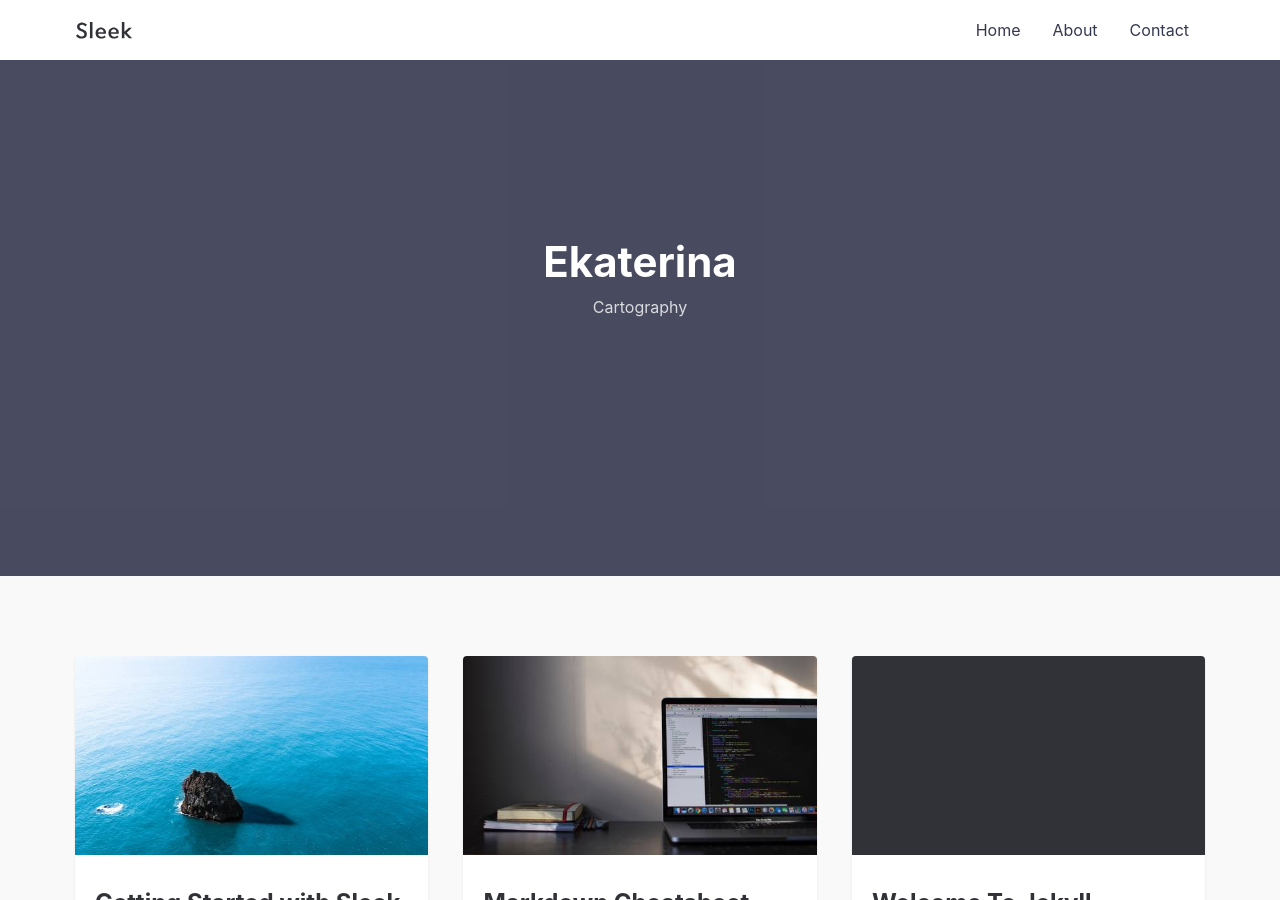
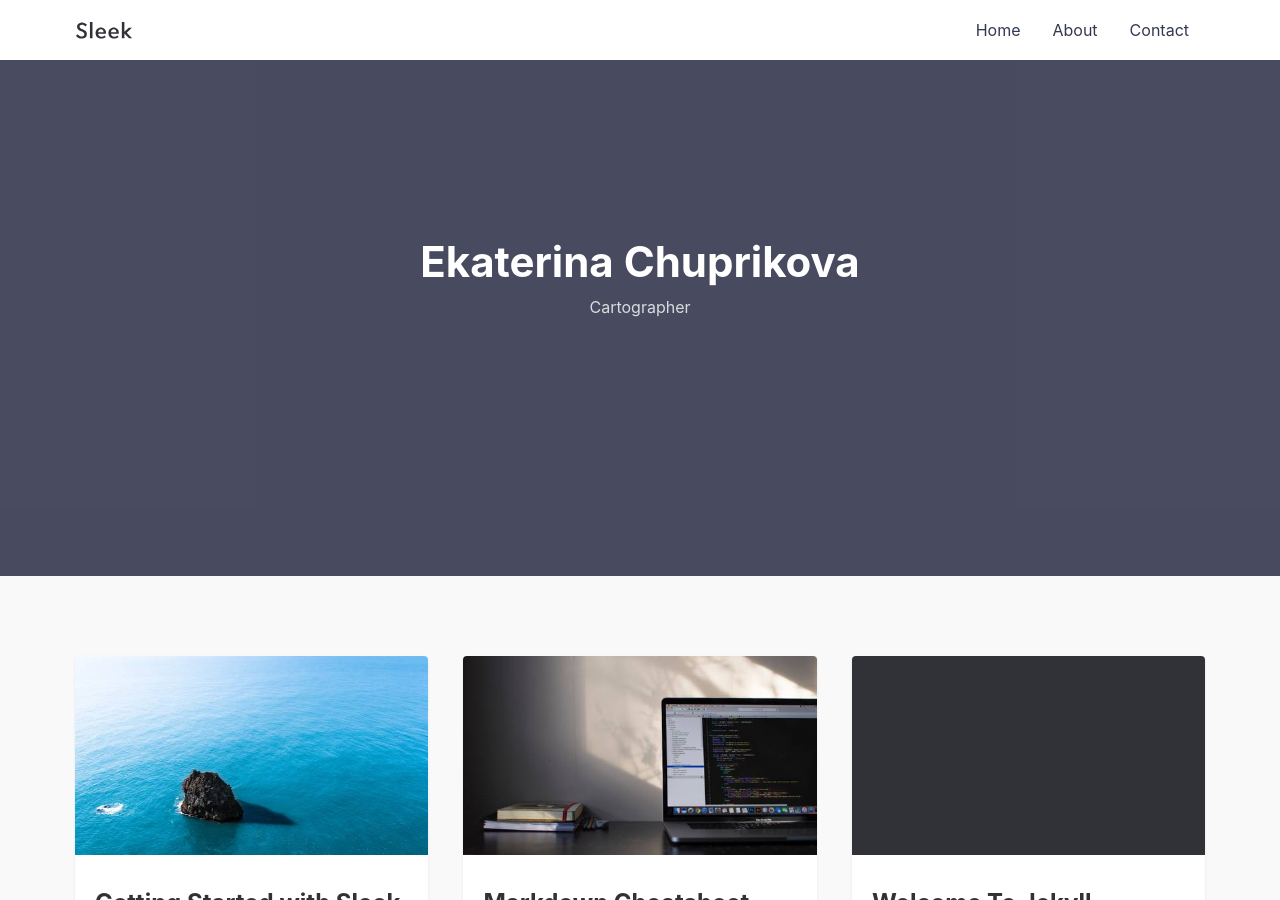
Before and after one commit to echuprikova/echuprikova.github.io, a Jekyll site: the page built from index.md, in a window 1280 px wide and 900 px high. Built offline with Jekyll 4.4.1, drawn with Linux system fonts in a browser that asks for light colours.

Commit message:
update with pic
update with pic and name

```diff
--- a/_config.yml
+++ b/_config.yml
@@ -11,17 +11,17 @@ twitter_username:  # replace with your_twitter_username or comment to remove lin
 github_username:   # replace with your_github_username or comment to remove link from footer
 instagram_username:  # replace with your_instagram_username or comment to remove link from footer
 social:
-  name: Your Name
+  name: Ekaterina Chuprikova
   links:
-    - https://twitter.com/BenBalter
-    - https://www.facebook.com/ben.balter
-    - https://www.linkedin.com/in/BenBalter
-    - https://plus.google.com/+BenBalter
-    - https://github.com/benbalter
-    - https://keybase.io/benbalter
+    # - https://twitter.com/BenBalter
+    # - https://www.facebook.com/ben.balter
+    # - https://www.linkedin.com/in/BenBalter
+    # - https://plus.google.com/+BenBalter
+    # - https://github.com/benbalter
+    # - https://keybase.io/benbalter
 
 disqus:
-  shortname: janczizikow # to enable comments replace with your_disqus_shortname
+  shortname: echuprikova # to enable comments replace with your_disqus_shortname
 
 # Build settings
 markdown: kramdown
--- a/_layouts/default.html
+++ b/_layouts/default.html
@@ -20,8 +20,8 @@ layout: compress
 
     <div class="hero lazyload" data-bg="{{site.url}}/assets/img/posts/sleek_lg.jpg">
       <div class="hero__wrap">
-        <h1 class="hero__title">Ekaterina</h1>
-        <p class="hero__meta">Cartography</p>
+        <h1 class="hero__title">Ekaterina Chuprikova</h1>
+        <p class="hero__meta">Cartographer</p>
       </div>
     </div>
 
```
Also changed, not shown: 1 other file.
